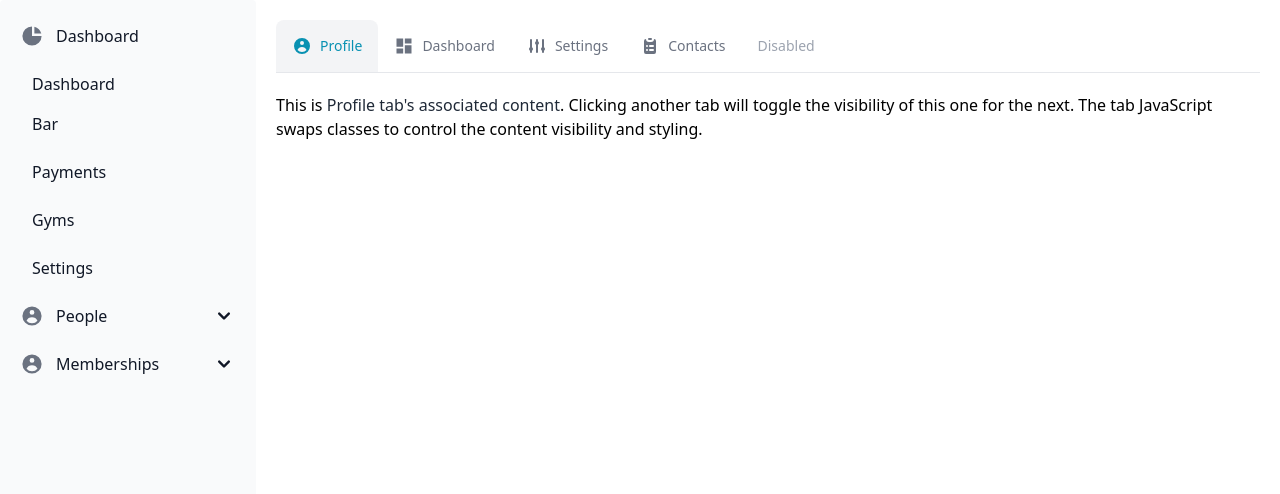
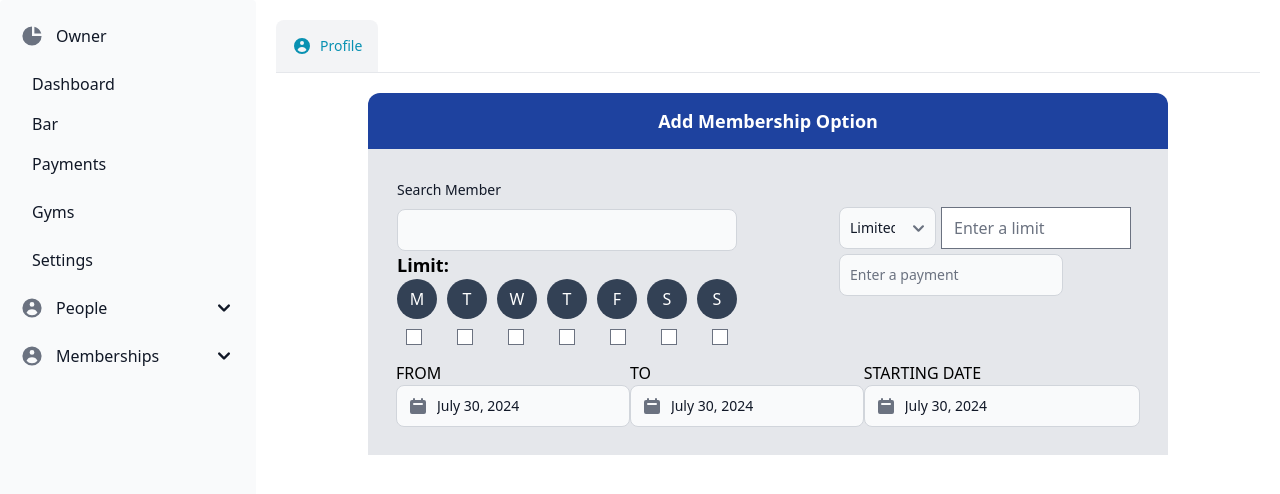
Before and after one commit to AbdulloxOrifjonov/gym_rat, a React (Create React App) app: page /owner/add/membership in a window 1280 px wide. Shown: the top 494 px of the page. Built offline with nearby package versions, Linux system fonts and the light colour scheme.

Commit message:
memberships

```diff
--- a/src/App.js
+++ b/src/App.js
@@ -19,6 +19,9 @@ import Cart from "./Pages/common/Cart";
 import AddMembership from "./Pages/common/AddMembership";
 import Register from "./Pages/auth/Register";
 import CardPage from "./Pages/common/CardPage";
+import AddStaff from "./Pages/owner/AddStaff";
+import Memberships from "./Pages/common/Memberships";
+import Payment from "./Pages/common/Payment";
 
 function App() {
   return (
@@ -45,10 +48,13 @@ function App() {
             <Route path="members" element={<Members />} />
             <Route path="add/member" element={<AddMember />} />
             <Route path="staffs" element={<Staff />} />
+            <Route path="add/staff" element={<AddStaff />} />
             <Route path="market" element={<Market />} />
             <Route path="cart" element={<Cart />} />
             <Route path="add/membership" element={<AddMembership />} />
             <Route path="product/:id" element={<CardPage />} />
+            <Route path="memberships" element={<Memberships />} />
+            <Route path="payment" element={<Payment />} />
           </Route>
         </Route>
         <Route path="staff" element={<RequaireAuth allowedRole={"staff"} />}>
@@ -59,6 +65,8 @@ function App() {
             <Route path="add/member" element={<AddMember />} />
             <Route path="market" element={<Market />} />
             <Route path="add/membership" element={<AddMembership />} />
+            <Route path="memberships" element={<Memberships />} />
+            <Route path="payment" element={<Payment />} />
           </Route>
         </Route>
         <Route path="*" element={<div>Page not found</div>} />
--- a/src/Pages/common/AddMembership.jsx
+++ b/src/Pages/common/AddMembership.jsx
@@ -1,23 +1,155 @@
 /** @format */
 
-import React from "react";
+import React, { useState } from "react";
 import { Tabs } from "flowbite-react";
-import { HiAdjustments, HiClipboardList, HiUserCircle } from "react-icons/hi";
-import { MdDashboard } from "react-icons/md";
+import { HiUserCircle } from "react-icons/hi";
+import { Label, TextInput } from "flowbite-react";
+import { Select } from "flowbite-react";
+import { Datepicker } from "flowbite-react";
+
+// import { MdDashboard } from "react-icons/md";
+// HiAdjustments, HiClipboardList,
 
 function AddMembership() {
+  //   const [m, setM] = useState(false);
+  //   const [t, setT] = useState(false);
+  //   const [w, setW] = useState(false);
+  //   const [tt, setTT] = useState(false);
+  //   const [f, setF] = useState(false);
+  //   const [s, setS] = useState(false);
+  //   const [ss, setSS] = useState(false);
+
+  const [limit, setLimit] = useState(true);
+
   return (
     <div>
       <Tabs aria-label="Default tabs" variant="default">
         <Tabs.Item active title="Profile" icon={HiUserCircle}>
-          This is{" "}
-          <span className="font-medium text-gray-800 dark:text-white">
-            Profile tab's associated content
-          </span>
-          . Clicking another tab will toggle the visibility of this one for the next. The tab
-          JavaScript swaps classes to control the content visibility and styling.
+          <div className="flex w-full items-center justify-center flex-col">
+            <div className="w-[800px] rounded-t-xl bg-blue-800 flex items-center justify-center h-14">
+              <h2 className="text-white font-semibold text-lg">Add Membership Option</h2>
+            </div>
+            <div className="w-[800px] bg-gray-200 p-7">
+              <form className="flex items-start flex-col justify-center w-full gap-4">
+                <div className="flex items-start justify-center w-full gap-4">
+                  <div className="w-[426px]">
+                    <div className="w-[340px]">
+                      <div className="mb-2 block">
+                        <Label htmlFor="search" value="Search Member" />
+                      </div>
+                      <TextInput
+                        id="search"
+                        type="text"
+                        // placeholder="Enter membership title . . ."
+                        required
+                      />
+                    </div>
+                    <div className="w-full">
+                      <h2 className="text-lg font-bold">Limit:</h2>
+                      <div className="flex items-center justify-start gap-[10px] w-[340px] flex-col">
+                        <div className="flex items-center justify-start gap-[10px] w-full">
+                          <label
+                            className="w-[40px] h-[40px] rounded-full bg-slate-700 flex items-center justify-center text-white"
+                            htmlFor="1"
+                          >
+                            M
+                          </label>
+                          <label
+                            className="w-[40px] h-[40px] rounded-full bg-slate-700 flex items-center justify-center text-white"
+                            htmlFor="2"
+                          >
+                            T
+                          </label>
+                          <label
+                            className="w-[40px] h-[40px] rounded-full bg-slate-700 flex items-center justify-center text-white"
+                            htmlFor="3"
+                          >
+                            W
+                          </label>
+                          <label
+                            className="w-[40px] h-[40px] rounded-full bg-slate-700 flex items-center justify-center text-white"
+                            htmlFor="4"
+                          >
+                            T
+                          </label>
+                          <label
+                            className="w-[40px] h-[40px] rounded-full bg-slate-700 flex items-center justify-center text-white"
+                            htmlFor="5"
+                          >
+                            F
+                          </label>
+                          <label
+                            className="w-[40px] h-[40px] rounded-full bg-slate-700 flex items-center justify-center text-white"
+                            htmlFor="6"
+                          >
+                            S
+                          </label>
+                          <label
+                            className="w-[40px] h-[40px] rounded-full bg-slate-700 flex items-center justify-center text-white"
+                            htmlFor="7"
+                          >
+                            S
+                          </label>
+                        </div>
+                        <div className="flex items-start justify-center gap-[35px] w-[340px]">
+                          <input className="" type="checkbox" id="1" name="" />
+                          <input className="" type="checkbox" id="2" name="" />
+                          <input className="" type="checkbox" id="3" name="" />
+                          <input className="" type="checkbox" id="4" name="" />
+                          <input className="" type="checkbox" id="5" name="" />
+                          <input className="" type="checkbox" id="6" name="" />
+                          <input className="" type="checkbox" id="7" name="" />
+                        </div>
+                      </div>
+                    </div>
+                  </div>
+                  <div className="flex gap-[5px] items-start flex-col w-[300px] pt-[30px]">
+                    <div className="flex gap-[5px] items-start justify-start w-[300px]">
+                      <div className="w-[97px]">
+                        <Select id="limit" required onChange={(e) => setLimit(!limit)}>
+                          <option>Limited</option>
+                          <option>Un Limited</option>
+                        </Select>
+                      </div>
+                      <div className="w-[190px]">
+                        {limit === true ? (
+                          <input type="text" className="w-[190px]" placeholder="Enter a limit" />
+                        ) : (
+                          <h2>un limited</h2>
+                        )}
+                      </div>
+                    </div>
+                    <div>
+                      <TextInput id="search" type="text" placeholder="Enter a payment" required />
+                    </div>
+                  </div>
+                </div>
+                <div className="flex items-center justify-between w-full">
+                  <div>
+                    <h2>FROM</h2>
+                    <Datepicker
+                      weekStart={1} // Monday
+                    />
+                  </div>
+                  <div>
+                    <h2>TO</h2>
+                    <Datepicker
+                      weekStart={1} // Monday
+                    />
+                  </div>
+                  <div className="w-[300px]">
+                    <h2>STARTING DATE</h2>
+                    <Datepicker
+                      weekStart={1} // Monday
+                    />
+                  </div>
+                </div>
+                {/* <Button type="submit">Submit</Button> */}
+              </form>
+            </div>
+          </div>
         </Tabs.Item>
-        <Tabs.Item title="Dashboard" icon={MdDashboard}>
+        {/* <Tabs.Item title="Dashboard" icon={MdDashboard}>
           This is{" "}
           <span className="font-medium text-gray-800 dark:text-white">
             Dashboard tab's associated content
@@ -43,7 +175,7 @@ function AddMembership() {
         </Tabs.Item>
         <Tabs.Item disabled title="Disabled">
           Disabled content
-        </Tabs.Item>
+        </Tabs.Item> */}
       </Tabs>
     </div>
   );
--- /dev/null
+++ b/src/Pages/common/Memberships.jsx
@@ -0,0 +1,9 @@
+/** @format */
+
+import React from "react";
+
+function Memberships() {
+  return <div>Memberships</div>;
+}
+
+export default Memberships;
--- /dev/null
+++ b/src/Pages/common/Payment.jsx
@@ -0,0 +1,9 @@
+import React from 'react'
+
+function Payment() {
+  return (
+    <div>Payment</div>
+  )
+}
+
+export default Payment
--- /dev/null
+++ b/src/Pages/owner/AddStaff.jsx
@@ -0,0 +1,9 @@
+/** @format */
+
+import React from "react";
+
+function AddStaff() {
+  return <div>AddStaff</div>;
+}
+
+export default AddStaff;
--- a/src/components/Saidbar.jsx
+++ b/src/components/Saidbar.jsx
@@ -17,12 +17,14 @@ function Saidbar({ allowedRole }) {
         <Sidebar.Items>
           {user === "owner" ? (
             <Sidebar.ItemGroup>
-              <Sidebar.Item icon={HiChartPie}>Dashboard</Sidebar.Item>
+              <Sidebar.Item icon={HiChartPie}>Owner</Sidebar.Item>
               <Sidebar.Item>Dashboard</Sidebar.Item>
               <Link to="/owner/market">
                 <Sidebar.Item>Bar</Sidebar.Item>
               </Link>
-              <Sidebar.Item>Payments</Sidebar.Item>
+              <Link to={"/owner/payment"}>
+                <Sidebar.Item>Payments</Sidebar.Item>
+              </Link>
               <Sidebar.Item>Gyms</Sidebar.Item>
               <Sidebar.Item>Settings</Sidebar.Item>
               {/* <Sidebar.Item>Profile options with rounded image</Sidebar.Item> */}
@@ -42,7 +44,10 @@ function Saidbar({ allowedRole }) {
 
                 <Sidebar.Collapse icon={HiShoppingBag} label="Staff">
                   <Link to={"/owner/staffs"}>
-                    <Sidebar.Item>staffs</Sidebar.Item>
+                    <Sidebar.Item>Staffs</Sidebar.Item>
+                  </Link>
+                  <Link to={"/owner/add/staff"}>
+                    <Sidebar.Item>Add Staff</Sidebar.Item>
                   </Link>
                 </Sidebar.Collapse>
               </Sidebar.Collapse>
@@ -51,7 +56,9 @@ function Saidbar({ allowedRole }) {
                 <Link to={"add/membership"}>
                   <Sidebar.Item>Add Membership</Sidebar.Item>
                 </Link>
-                <Sidebar.Item>Memberships List</Sidebar.Item>
+                <Link to={"memberships"}>
+                  <Sidebar.Item>Memberships List</Sidebar.Item>
+                </Link>
               </Sidebar.Collapse>
 
               {/* <Sidebar.Collapse icon={HiUserCircle} label="Memberships">
```
